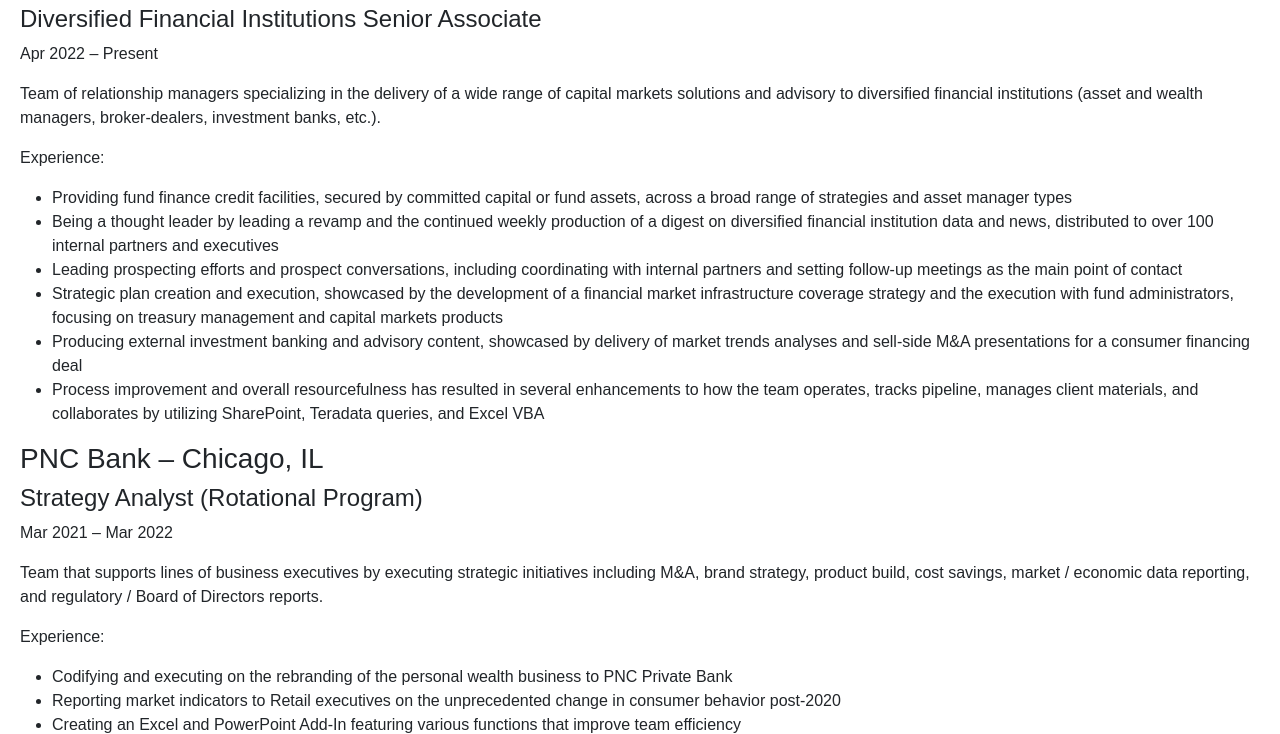
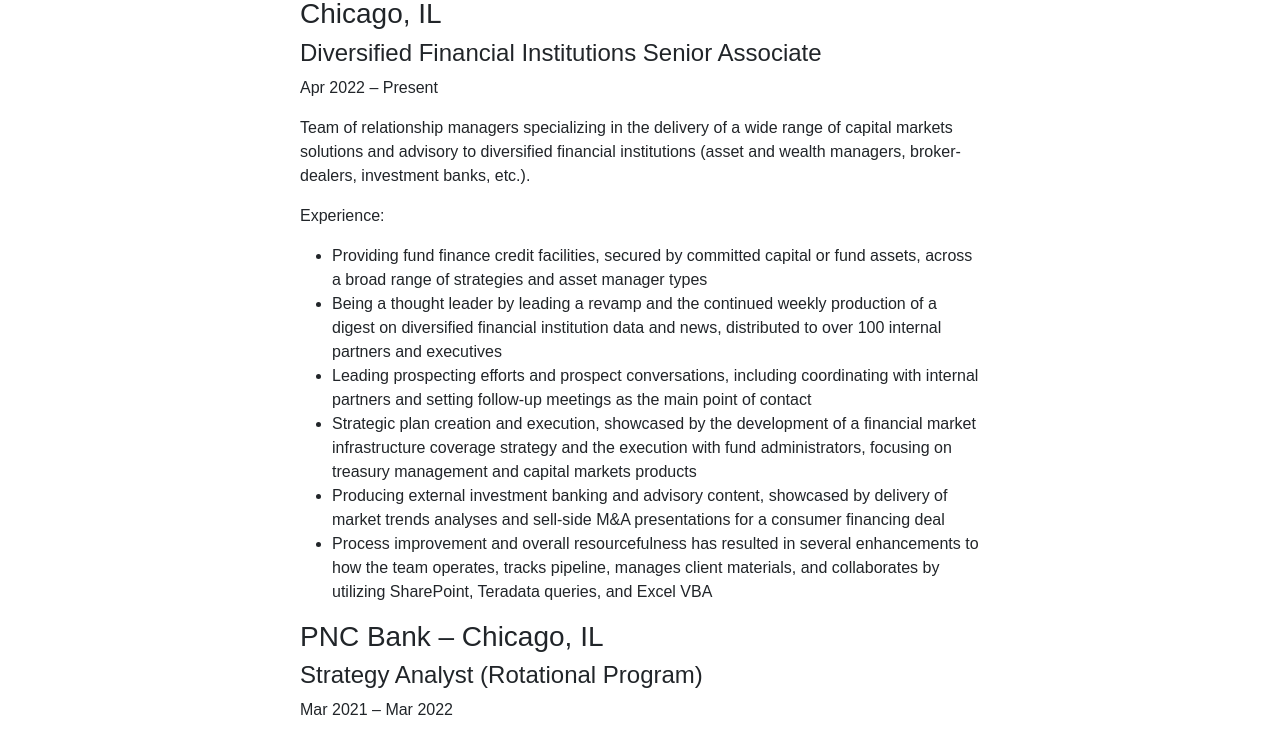
Before and after one commit to jrenn3/resume, a plain HTML site: page index.html in a window 1280 px wide. Shown: the part 413-1147 px from the top of the page. Drawn offline with nearby package versions, Linux system fonts and the light colour scheme.

Commit message:
main padding adj

```diff
--- a/style.css
+++ b/style.css
@@ -4,7 +4,7 @@
 }
 
 main {
-    padding: 20px 20px 20px 20px;
+    padding: 20px 300px 20px 300px;
 }
 
 header, footer {
```
